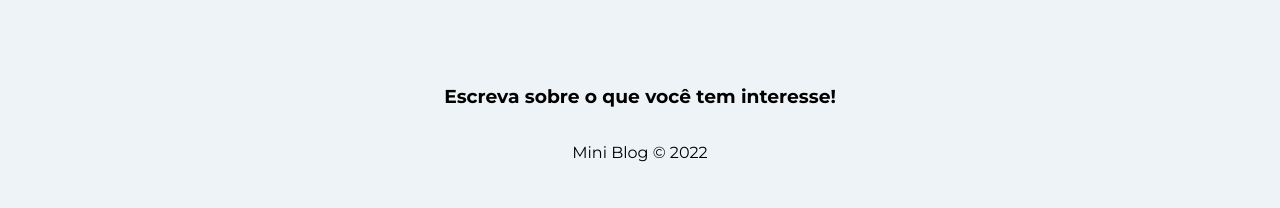
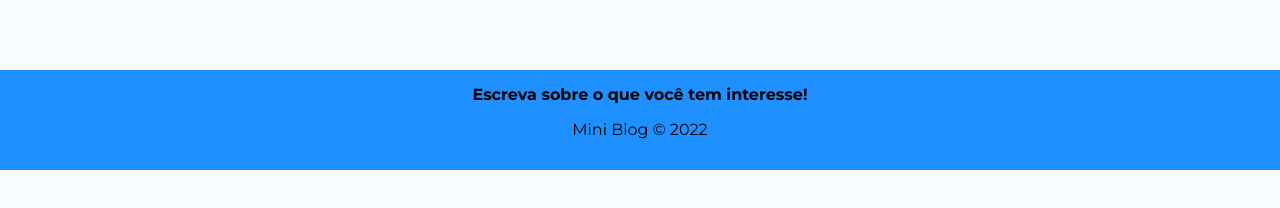
Before and after one commit to igorjosiel/React-MiniBlog, a React (Create React App) app: page / in a window 1280 px wide. Shown: the part 630-838 px from the top of the page. After the commit the page ends 800 px from the top, so only its background shows below. Built offline with nearby package versions, Linux system fonts and the light colour scheme; no server answers; the database is empty.

Commit message:
Ajusta o componente de rodapé do projeto e insere novo componente de Layout.

```diff
--- a/src/App.js
+++ b/src/App.js
@@ -13,8 +13,7 @@ import About from "./pages/About/About";
 import Post from "./pages/Post/Post";
 
 // components
-import Navbar from "./components/Navbar";
-import Footer from "./components/Footer";
+import Layout from './components/Layout';
 import CreatePost from "./pages/CreatePost/CreatePost";
 import Search from "./pages/Search/Search";
 import Login from "./pages/Login/Login";
@@ -45,9 +44,9 @@ function App() {
     <div className="App">
       <AuthProvider value={{ user }}>
         <BrowserRouter>
-          <Navbar />
           <div className="container">
             <Routes>
+              <Route path="/" element={<Layout />}>
                 <Route path="/" element={<Home />} />
                 <Route path="/about" element={<About />} />
                 <Route
@@ -72,9 +71,9 @@ function App() {
                   path="/dashboard"
                   element={user ? <Dashboard /> : <Navigate to="/login" />}
                 />
+              </Route>
             </Routes>
           </div>
-          <Footer />
         </BrowserRouter>
       </AuthProvider>
     </div>
--- a/src/components/Footer.js
+++ b/src/components/Footer.js
@@ -3,7 +3,7 @@ import styles from "./Footer.module.css";
 const Footer = () => {
   return (
     <footer className={styles.footer}>
-      <h3>Escreva sobre o que você tem interesse!</h3>
+      <h4>Escreva sobre o que você tem interesse!</h4>
       <p>Mini Blog &copy; 2022</p>
     </footer>
   );
--- a/src/components/Footer.module.css
+++ b/src/components/Footer.module.css
@@ -1,8 +1,17 @@
 .footer {
-  height: 250px;
+  position: fixed;
+  bottom: 0;
+  height: 100px;
+  width: 100vw;
   display: flex;
   flex-direction: column;
   align-items: center;
   justify-content: center;
-  background-color: #edf3f6;
+  background-color: #1E90FF;
+  text-align: center;
+  box-sizing: border-box;
 }
+
+.footer h4 {
+  margin: 0;
+}
--- /dev/null
+++ b/src/components/Layout.js
@@ -0,0 +1,21 @@
+import { Outlet } from 'react-router-dom';
+
+// components
+import Navbar from './Navbar';
+import Footer from './Footer';
+
+const Layout = () => {
+  return (
+    <>
+      <Navbar />
+
+      <main>
+        <Outlet />
+      </main>
+
+      <Footer />
+    </>
+  );
+};
+
+export default Layout;
```
Lines whose indentation alone changed are shown as unchanged.
